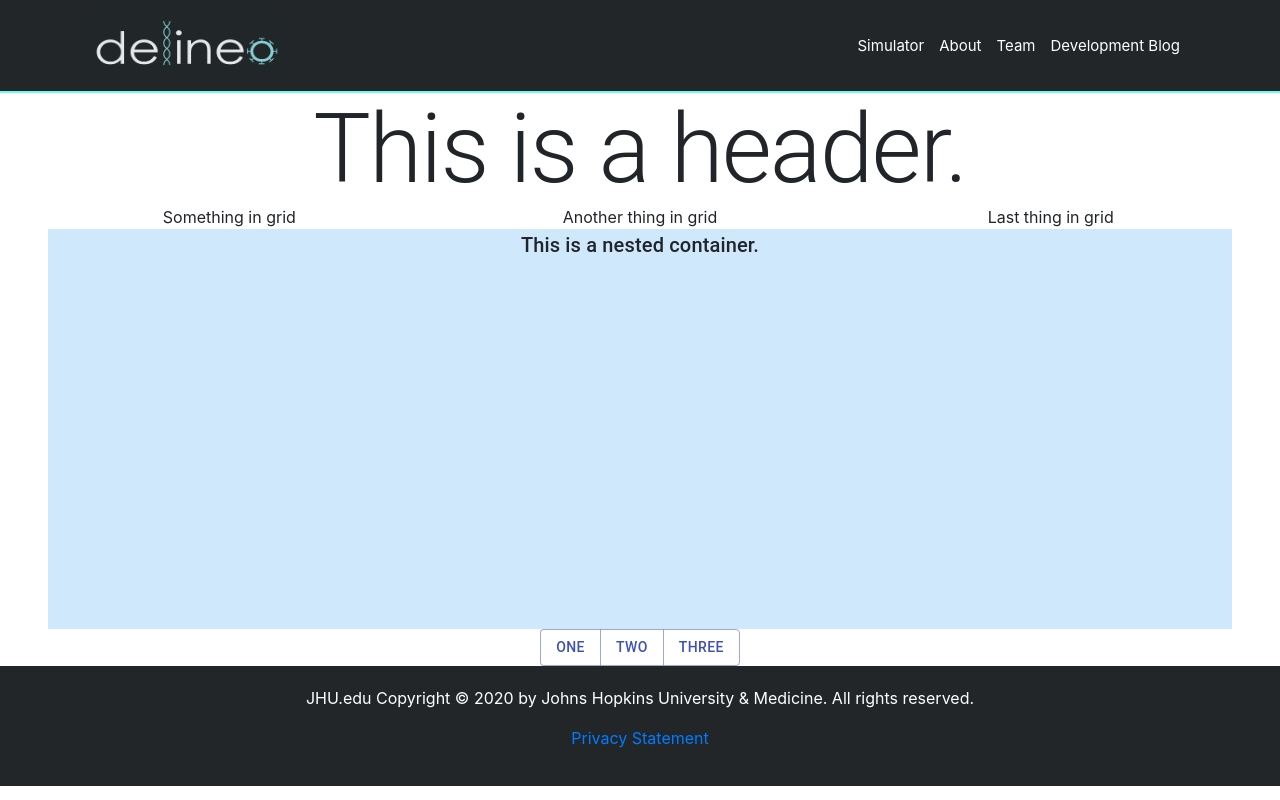
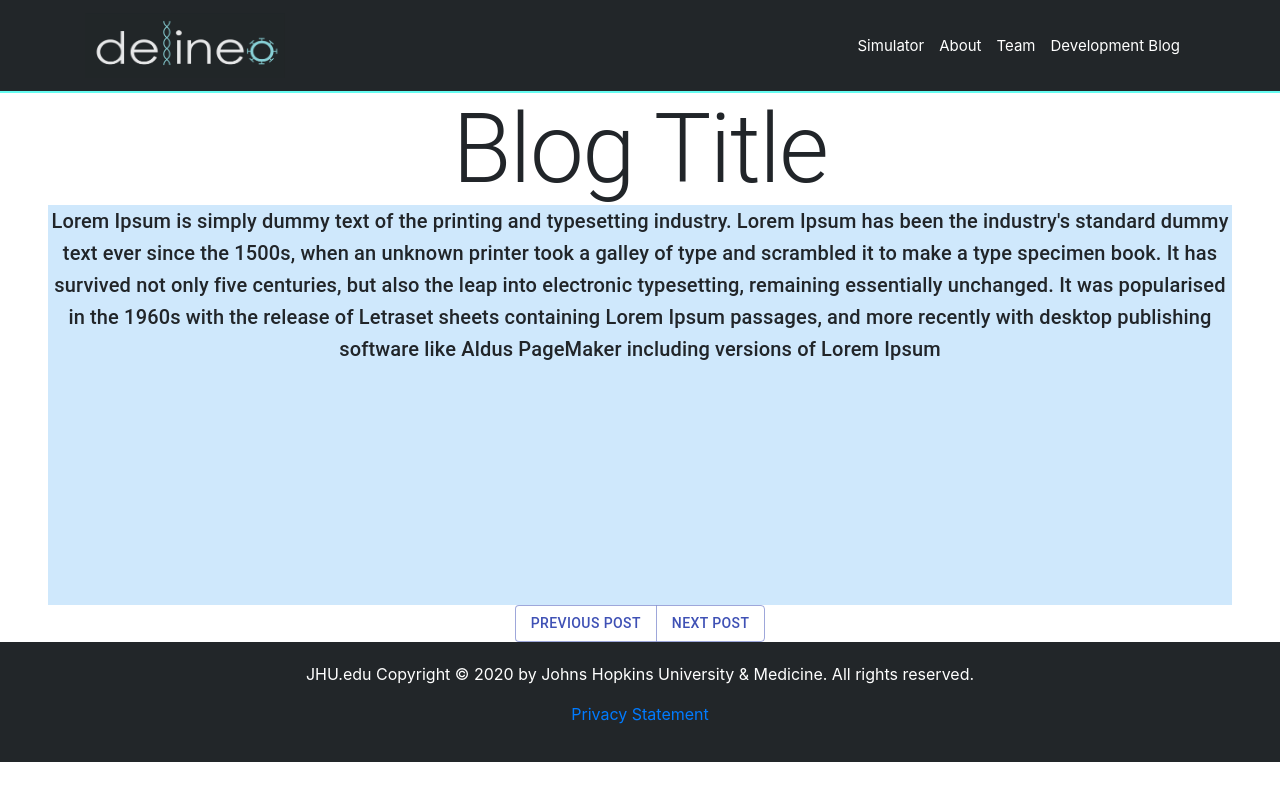
Before and after one commit to Delineo-Disease-Modeling/PandemicModel, a React (Create React App) app in the folder model_app/frontend/: page /example in a window 1280 px wide. Built offline with nearby package versions, Linux system fonts and the light colour scheme.

Commit message:
blog post component

```diff
--- /dev/null
+++ b/model_app/frontend/src/containers/BlogPost.js
@@ -0,0 +1,30 @@
+import React from 'react';
+import Container from '@material-ui/core/Container';
+import Typography from '@material-ui/core/Typography';
+import Grid from '@material-ui/core/Grid';
+import Button from '@material-ui/core/Button';
+import ButtonGroup from '@material-ui/core/ButtonGroup';
+
+
+function BlogPost (props) {
+   return (
+
+       <Container>
+           <Typography variant="h1">Blog Title</Typography>
+
+           <Container className="image-background">
+               <Typography variant="h6" style={{ backgroundColor: '#cfe8fc', height: '50vh' }}>Lorem Ipsum is simply dummy text of the printing and typesetting industry. Lorem Ipsum has been the industry's standard dummy text ever since the 1500s, when an unknown printer took a galley of type and scrambled it to make a type specimen book. It has survived not only five centuries, but also the leap into electronic typesetting, remaining essentially unchanged. It was popularised in the 1960s with the release of Letraset sheets containing Lorem Ipsum passages, and more recently with desktop publishing software like Aldus PageMaker including versions of Lorem Ipsum</Typography>
+
+
+           </Container>
+
+       <ButtonGroup color="primary" aria-label="outlined primary button group">
+         <Button>Previous Post</Button>
+         <Button>Next Post</Button>
+       </ButtonGroup>
+       </Container>
+
+   );
+}
+
+export default BlogPost;
--- a/model_app/frontend/src/containers/DevelopmentBlog.js
+++ b/model_app/frontend/src/containers/DevelopmentBlog.js
@@ -14,6 +14,8 @@ import CardContent from '@material-ui/core/CardContent';
 import Avatar from '@material-ui/core/Avatar';
 import BookmarkBorderIcon from '@material-ui/icons/BookmarkBorder';
 import { withWidth } from '@material-ui/core';
+
+import BlogPost from './BlogPost.js'
 
 //import Pagination from '@material-ui/lab/Pagination';
 //mport { DevelopmentBlog } from '.';
@@ -89,7 +91,7 @@ function DevelopmentBlog(props) {
         <Grid container spacing={3}>
           <Grid item xs={12} sm={6} md={4}>
             <Card className={classes.card}>
-              <CardActionArea a href="/developmentblog">
+              <CardActionArea a href="/example">
                 <CardMedia
                   className={classes.media}
                   image="https://images.pexels.com/photos/2004161/pexels-photo-2004161.jpeg?auto=compress&cs=tinysrgb&dpr=2&h=750&w=1260"
@@ -126,7 +128,7 @@ function DevelopmentBlog(props) {
           </Grid>
           <Grid item xs={12} sm={6} md={4}>
             <Card className={classes.card}>
-              <CardActionArea href="/developmentblog">
+              <CardActionArea href="/example">
                 <CardMedia
                   className={classes.media}
                   image="https://images.pexels.com/photos/34600/pexels-photo.jpg?auto=compress&cs=tinysrgb&dpr=2&h=750&w=1260"
@@ -161,7 +163,7 @@ function DevelopmentBlog(props) {
           </Grid>
           <Grid item xs={12} sm={6} md={4}>
             <Card className={classes.card}>
-              <CardActionArea href="/developmentblog">
+              <CardActionArea href="/example">
                 <CardMedia
                   className={classes.media}
                   image="https://images.pexels.com/photos/1181263/pexels-photo-1181263.jpeg?auto=compress&cs=tinysrgb&dpr=2&h=750&w=1260"
@@ -194,7 +196,7 @@ function DevelopmentBlog(props) {
           </Grid>
           <Grid item xs={12} sm={6} md={4}>
             <Card className={classes.card}>
-              <CardActionArea href="/developmentblog">
+              <CardActionArea href="/example">
                 <CardMedia
                   className={classes.media}
                   image="https://images.pexels.com/photos/325111/pexels-photo-325111.jpeg?auto=compress&cs=tinysrgb&dpr=2&h=750&w=1260"
--- a/model_app/frontend/src/containers/Example.js
+++ /dev/null
@@ -1,29 +0,0 @@
-import React from 'react';
-import Container from '@material-ui/core/Container';
-import Typography from '@material-ui/core/Typography';
-import Grid from '@material-ui/core/Grid';
-import Button from '@material-ui/core/Button';
-import ButtonGroup from '@material-ui/core/ButtonGroup';
-
-function Example (props) {
-    return (
-        <Container>
-            <Typography variant="h1">This is a header.</Typography>
-            <Grid container>
-                <Grid item xs>Something in grid</Grid>
-                <Grid item xs>Another thing in grid</Grid>
-                <Grid item xs>Last thing in grid</Grid>
-            </Grid>
-            <Container className="image-background">
-                <Typography variant="h6" style={{ backgroundColor: '#cfe8fc', height: '50vh' }}>This is a nested container.</Typography>
-            </Container>
-        <ButtonGroup color="primary" aria-label="outlined primary button group">
-          <Button>One</Button>
-          <Button>Two</Button>
-          <Button>Three</Button>
-        </ButtonGroup>
-        </Container>
-    );
-}
-
-export default Example;
--- a/model_app/frontend/src/containers/index.js
+++ b/model_app/frontend/src/containers/index.js
@@ -3,6 +3,6 @@ import DevelopmentBlog from './DevelopmentBlog';
 import Home from './Home';
 import Simulator from './Simulator';
 import Team from './Team';
-import Example from './Example';
+import Example from './BlogPost';
 
 export { About, DevelopmentBlog, Home, Simulator, Team, Example}
```
